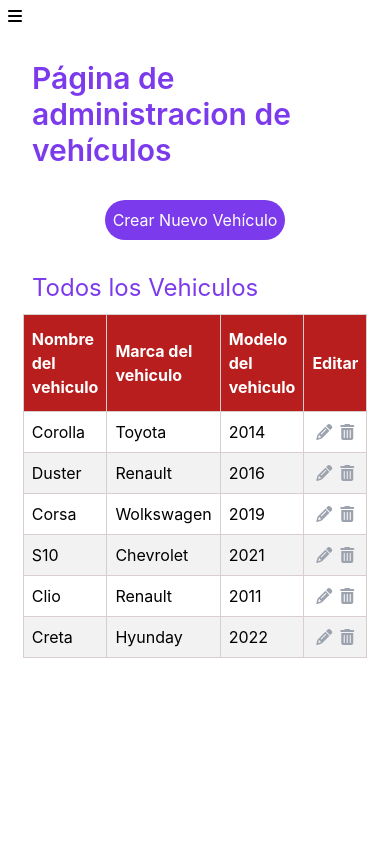
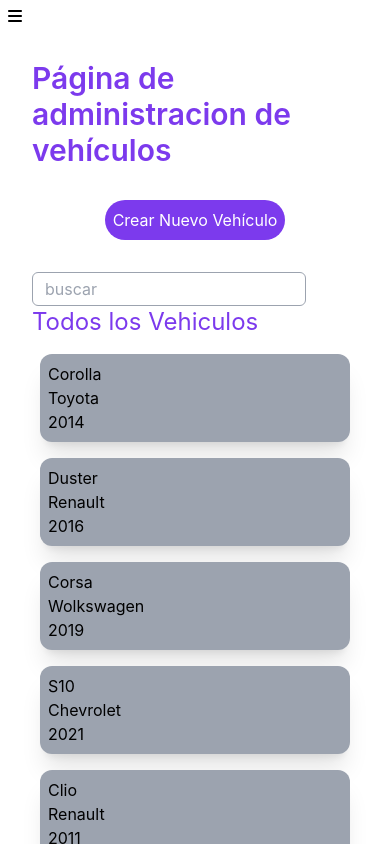
Before and after one commit to maxchz/concesionario-multimarca, a React (Create React App) app: page /admin/vehiculos in a window 390 px wide. Built offline with nearby package versions, Linux system fonts and the light colour scheme.

Commit message:
agregar cuadro de busqueda de vehiculos y card para visualizacion responisve

```diff
--- a/package.json
+++ b/package.json
@@ -3,10 +3,13 @@
   "version": "0.1.0",
   "private": true,
   "dependencies": {
+    "@emotion/react": "^11.9.0",
+    "@emotion/styled": "^11.8.1",
     "@fortawesome/fontawesome-svg-core": "^6.1.1",
     "@fortawesome/free-regular-svg-icons": "^6.1.1",
     "@fortawesome/free-solid-svg-icons": "^6.1.1",
     "@fortawesome/react-fontawesome": "^0.1.18",
+    "@mui/material": "^5.6.2",
     "@testing-library/jest-dom": "^5.16.4",
     "@testing-library/react": "^13.0.1",
     "@testing-library/user-event": "^13.5.0",
--- a/src/components/Navbar.jsx
+++ b/src/components/Navbar.jsx
@@ -10,7 +10,7 @@ const Navbar = () => {
         <li>Logo</li>
         <li>Navegacion1</li>
         <li>Navegacion2</li>
-        <li> <TriggerDarkMode/>    </li>
+        <li> <TriggerDarkMode/> </li>
         <li className="px-5">
           <Link to='/login'>
             <button className="bg-violet-700 p-2 text-white rounded-lg shadow-md hover:bg-violet-500">
@@ -20,6 +20,7 @@ const Navbar = () => {
 
         </li>
 
+
       </ul>
 
 
--- a/src/pages/admin/Vehiculos.jsx
+++ b/src/pages/admin/Vehiculos.jsx
@@ -2,6 +2,10 @@ import React, {useEffect, useState, useRef} from 'react';
 import { nanoid } from 'nanoid'
 import PrivateLayout from 'layouts/PrivateLayout';
 import { ToastContainer, toast } from 'react-toastify';
+import Tooltip from '@mui/material/Tooltip';
+import Dialog from '@mui/material/Dialog';
+
+
 import 'react-toastify/dist/ReactToastify.css';
 
 
@@ -108,11 +112,34 @@ const TablaVehiculos =({listaVehiculos})=>{
   // useEffect (() => {
   //   console.log("Este es el listado de vehiculos en el componente de table", listaVehiculos)
   // }, [listaVehiculos]);
+  const [busqueda,setBusqueda]=useState('');
+  const [vehiculosFiltrados, setVehiculosFiltrados]=useState(listaVehiculos);
+
+  useEffect (()=>{
+
+    setVehiculosFiltrados(
+    listaVehiculos.filter(elemento=>{
+      // Con este comando la busqueda se realiza en toda la tabla, convierte un objeto a estring, lo pasa a minuscula
+      // y preguntando si inlcuye o es igual  a lo que esta dentro de busqueda
+      return JSON.stringify(elemento).toLowerCase().includes(busqueda.toLowerCase())
+    })
+    );
+  },[busqueda, listaVehiculos])
 
 
   return (
-    <div className="flex flex-col items-center justify-center w-full">
+    <div className="flex flex-col items-center justify-center w-full ">
+      <input
+       value={busqueda}
+       onChange={(e)=>{setBusqueda(e.target.value)}}
+       className="border border-gray-400 px-3 py-1 rounded-md self-start focus:outline-none focus:border-violet-700"
+       placeholder="buscar"
+       />
+
       <h2 className="text-2xl font-normal text-violet-600 w-full">Todos los Vehiculos</h2>
+
+
+      <div className="hidden md:flex w-full">
         <table className=" tabla text-center">
             <thead>
               <tr>
@@ -125,7 +152,7 @@ const TablaVehiculos =({listaVehiculos})=>{
             </thead>
             <tbody>
 
-            {listaVehiculos.map((vehiculo)=>{
+              {vehiculosFiltrados.map((vehiculo)=>{
                 return (
                 <FilaVehiculo key={nanoid()} vehiculo={vehiculo}/>
 
@@ -148,6 +175,21 @@ const TablaVehiculos =({listaVehiculos})=>{
               </tr> */}
             </tbody>
         </table>
+      </div>
+      {/* Para hacer responsive una tabla debemos usar cards */}
+      <div className="flex flex-col w-full m-2 md:hidden">
+        {vehiculosFiltrados.map((el)=>{
+          return(
+            <div className="bg-gray-400 m-2 shadow-xl flex flex-col p-2 rounded-xl">
+              <span>{el.nombre}</span>
+              <span>{el.marca}</span>
+              <span>{el.modelo}</span>
+            </div>
+          );
+        })}
+
+      </div>
+
 
     </div>);
 };
@@ -167,6 +209,9 @@ const FilaVehiculo=({vehiculo})=>{
   const eliminarVehiculo =()=>{
     //agregar delete del api para borrar en la BD
   }
+
+  const [openDialog, setOpenDialog]=useState(false);
+
   return(
     <tr>
         {edit?(
@@ -186,12 +231,44 @@ const FilaVehiculo=({vehiculo})=>{
       <td>
         <div className="flex w-full justify-around">
           {edit ?
-          (<i onClick={()=>{actualizarVehiculo()}}  className="fa-solid fa-check text-green-400 hover:text-green-700"></i>)
-          :
-          (<i onClick={()=>{setEdit(!edit)}} className="fa-solid fa-pencil text-gray-400 hover:text-green-400"></i>)}
-          <i onClick ={()=>{eliminarVehiculo()}} className="fa-solid fa-trash-can text-gray-400 hover:text-red-500"></i>
+          (
+          <>
+            <Tooltip title="Confirmar edición" arrow>
+              <i onClick={()=>{actualizarVehiculo()}}  className="fa-solid fa-check text-green-400 hover:text-green-700"></i>
+            </Tooltip>
+            <Tooltip title="Cancelar edición" arrow  placement='bottom'>
+              <i onClick={()=>{setEdit(!edit)}} className="fa-solid fa-ban text-gray-400 hover:text-green-400"></i>
+            </Tooltip>
+          </>
+            ):(
+          <>
+            <Tooltip title="Editar vehiculo" arrow  placement='bottom'>
+              <i onClick={()=>{setEdit(!edit)}} className="fa-solid fa-pencil text-gray-400 hover:text-green-400"></i>
+            </Tooltip>
+            <Tooltip title="Eliminar vehiculo" arrow>
+            <i onClick ={()=>{setOpenDialog(true)}} className="fa-solid fa-trash-can text-gray-400 hover:text-red-500"></i>
+            </Tooltip>
+          </>
+          )}
+        </div>
 
+        {/* Elemento de material UI para mostrar un dialogo emergente frontal para confirmar o no una accion */}
+        <Dialog open={openDialog}>
+          <div className="flex flex-col p-8 justify-center items-center">
+            <h1 className="text-violet-700 text-2xl font-bold">¿Estás seguro que eliminar el vehiculo?</h1>
+            <div className="flex items-center justify-center w-full my-4">
+              <button onClick={()=>{eliminarVehiculo()}} className="mx-2 px-4 py-2 bg-green-400 text-black rounded-md hover:bg-green-600 shadow-md">SI</button>
+              <button onClick={()=>{setOpenDialog(false)}} className="mx-2 px-4 py-2 bg-red-400 text-black rounded-md hover:bg-red-600 shadow-md">NO</button>
             </div>
+          </div>
+        </Dialog>
+
+
+
+
+
+
+
       </td>
     </tr>
 
```
Also changed, not shown: 1 other file (tests, documents, lock files or other folders). Lines whose indentation alone changed are shown as unchanged.
